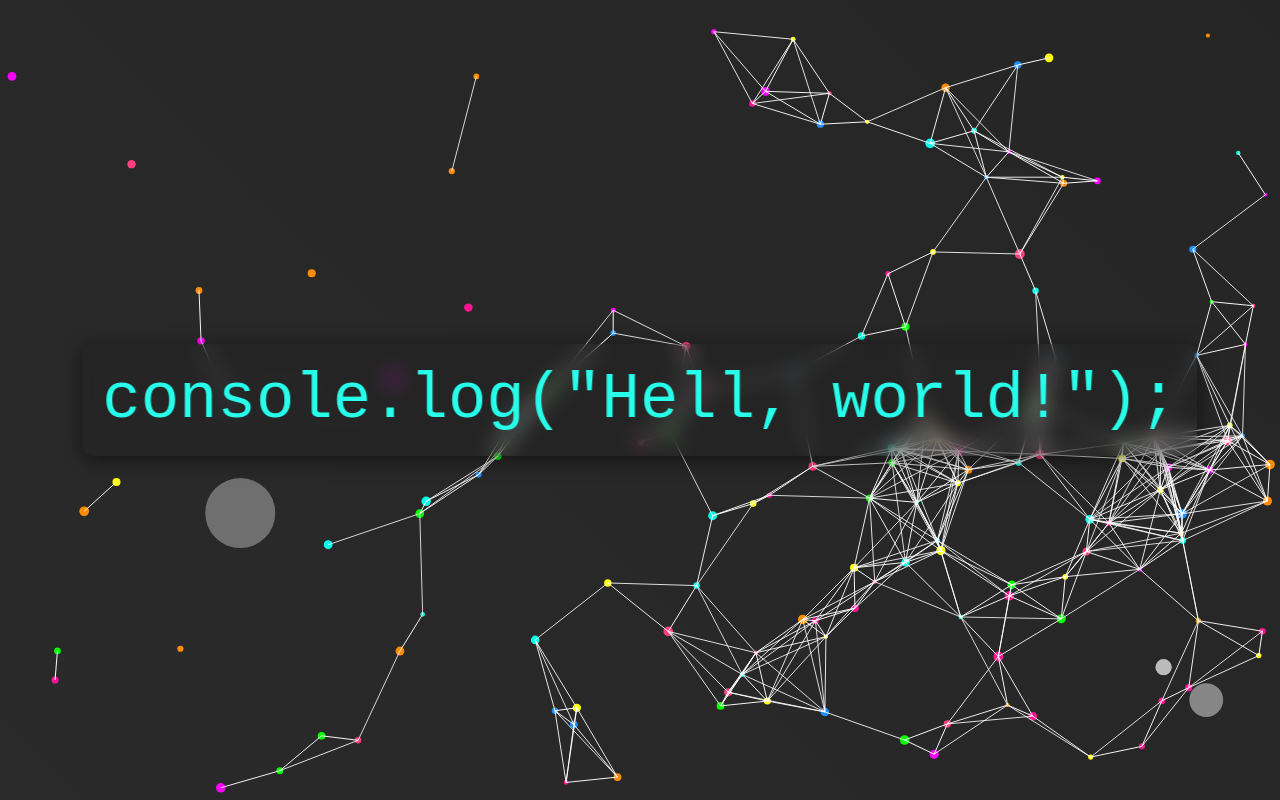
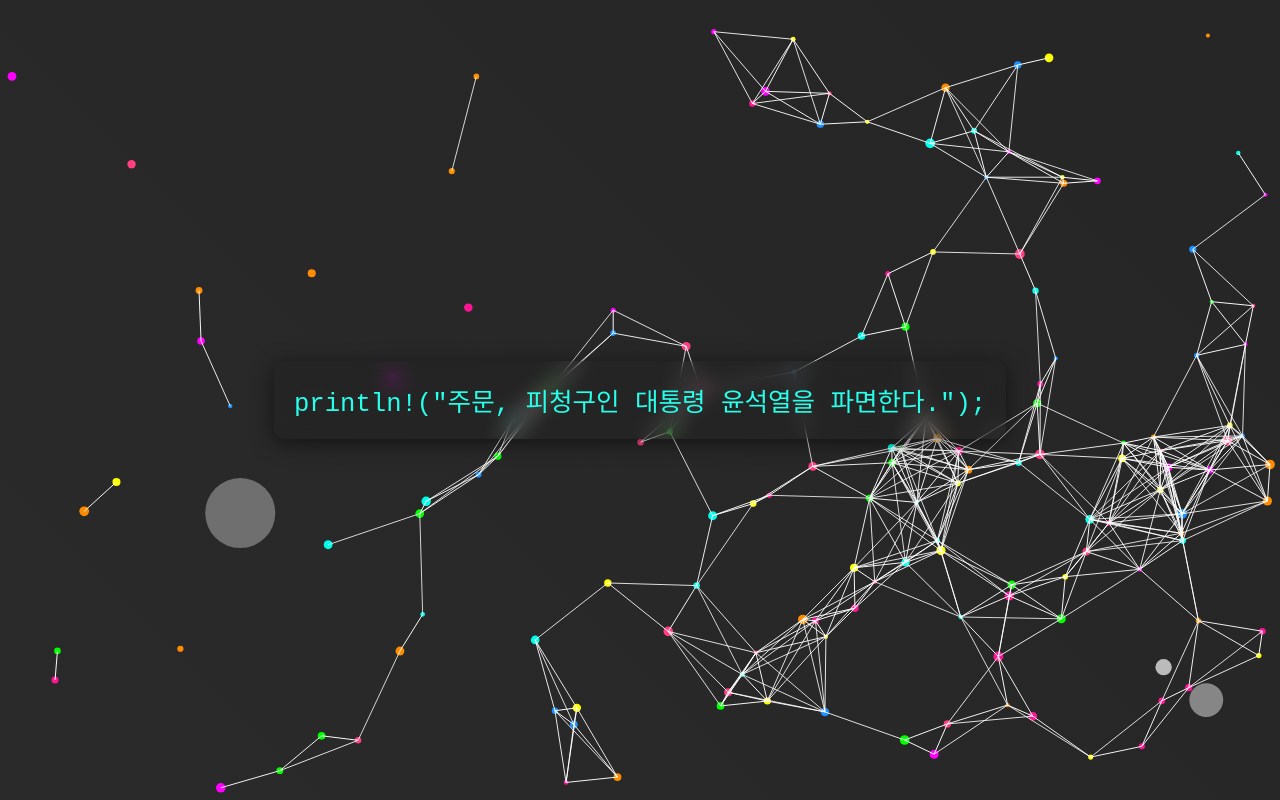
Before and after one commit to pr-citrate/hell-world, a plain HTML site: page index.html in a window 1280 px wide. Drawn offline with Linux system fonts and the light colour scheme.

Commit message:
Feature: 윤석열 파면!

```diff
--- a/index.html
+++ b/index.html
@@ -49,7 +49,7 @@
             top: 50%;
             left: 50%;
             transform: translate(-50%, -50%);
-            font-size: 5vw;
+            font-size: 2vw;
             color: #27ffea;
             z-index: 2;
             text-align: center;
@@ -75,7 +75,7 @@
 <body>
     <canvas id="particle-canvas"></canvas>
     <div class="center-text">
-        console.log("Hell, world!");
+        println!("주문, 피청구인 대통령 윤석열을 파면한다.");
     </div>
 
     <script>
```
